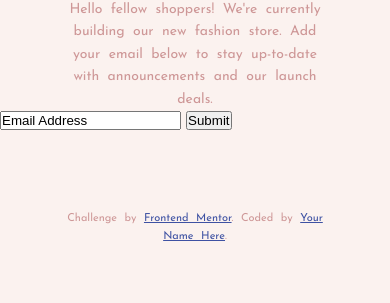
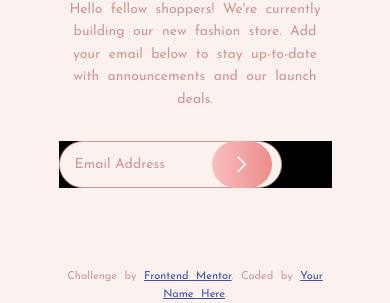
Before and after one commit to celfro/base-apparel, a plain HTML site: page index.html in a window 390 px wide. Shown: the part 577-880 px from the top of the page. Before the commit the page ends 844 px from the top, so only its background shows below. Drawn offline with Linux system fonts and the light colour scheme.

Commit message:
css styling mobile, strarted on form

```diff
--- a/index.html
+++ b/index.html
@@ -27,7 +27,7 @@
     Add your email below to stay up-to-date with announcements and our launch deals.</p>
     <form class="email-input" action="index.html" method="post">
       <input type="text" id="email" name="email" value="Email Address">
-      <input type="submit" value="Submit">
+      <input type="image" src="images/icon-arrow.svg" alt="Submit">
     </form>
   </div>
   <footer>
--- a/styles.css
+++ b/styles.css
@@ -60,4 +60,39 @@ body {
     word-spacing: 4px;
     line-height: 1.6;
   }
+
+  .email-input {
+    margin-top: 30px;
+    margin-left: auto;
+    margin-right: auto;
+    width: 70%;
+    position: relative;
+    background-color: #000;
+  }
+
+  input[type=text] {
+    background-color: #FBF2EF;
+    border: 1px solid hsl(0, 36%, 70%);
+    border-radius: 50px;
+    width: 70%;
+    padding: 15px;
+    font-size: 14px;
+    font-family: 'Josefin Sans', sans-serif;
+    color: hsl(0, 36%, 70%);
+    font-weight: 400;
+  }
+
+  input[type=image] {
+    background-image: linear-gradient(to right, hsl(0, 80%, 86%), hsl(0, 74%, 74%));
+    border-radius: 50px;
+    width: 10px;
+    padding: 15px 25px;
+    font-size: 14px;
+    font-family: 'Josefin Sans', sans-serif;
+    color: hsl(0, 36%, 70%);
+    font-weight: 400;
+    position: absolute;
+    top: 0;
+    right: 60px;
+  }
 }
```
